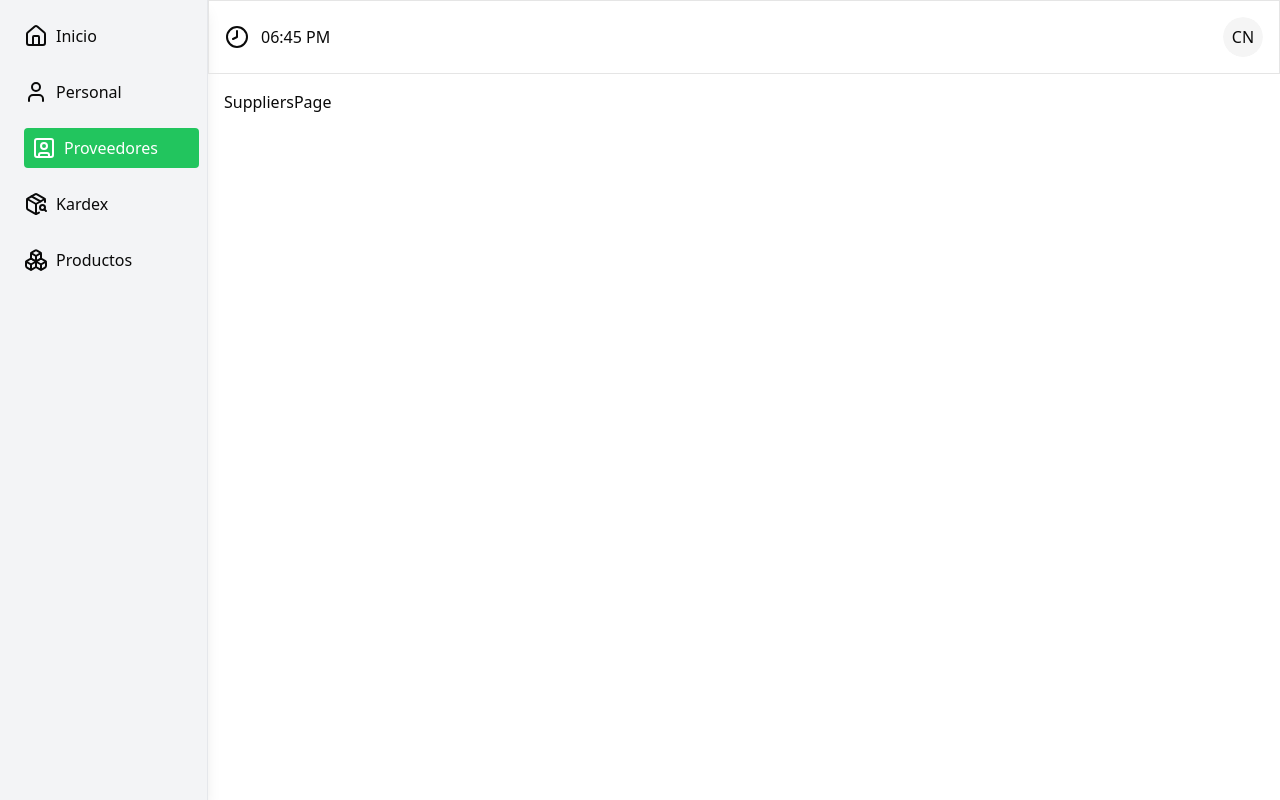
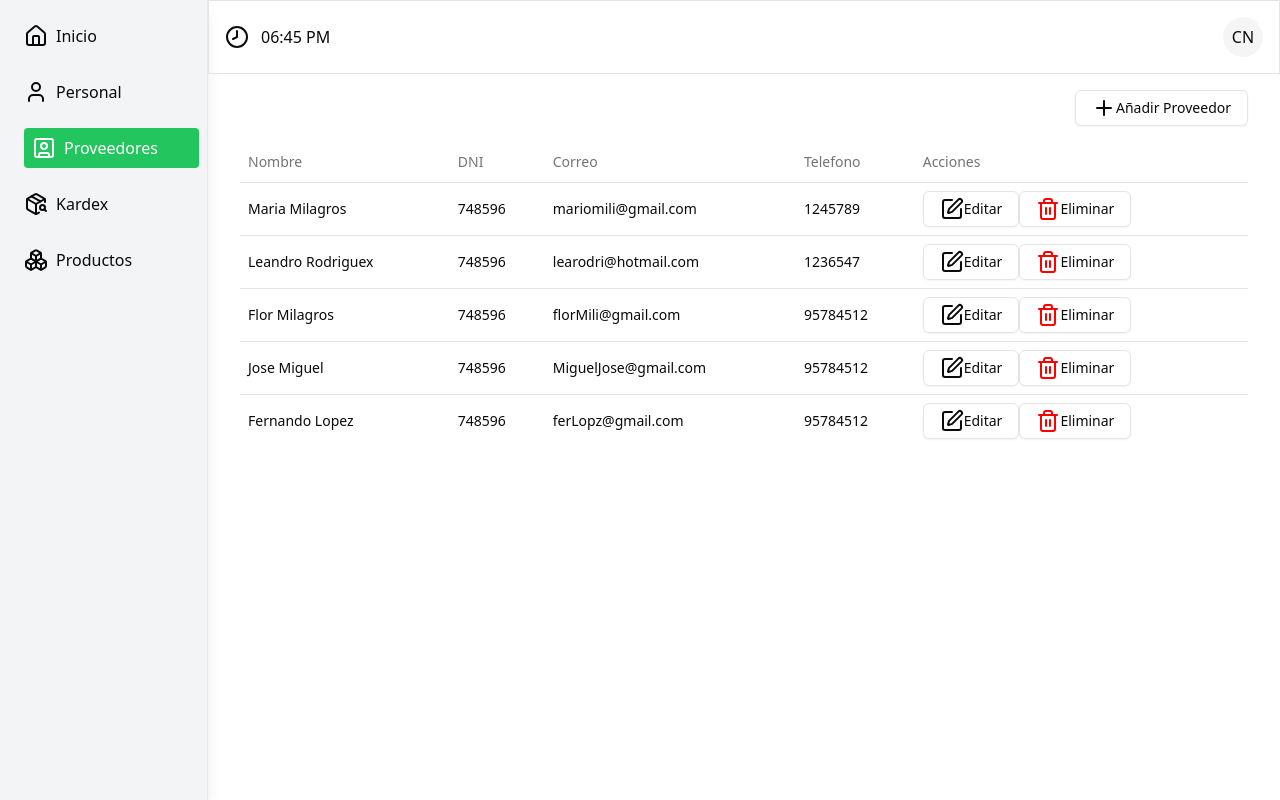
Before and after one commit to SystemInventory/front-inventary, a React (Vite) app: page /suppliers in a window 1280 px wide. Built offline with nearby package versions, Linux system fonts and the light colour scheme.

Commit message:
feat:Create Page Suppliers

```diff
--- a/src/components/ButtonForm.jsx
+++ b/src/components/ButtonForm.jsx
@@ -1,7 +1,6 @@
 import { useEffect, useState } from "react";
 import { useForm } from "react-hook-form";
 import { zodResolver } from "@hookform/resolvers/zod";
-import { z } from "zod";
 import {
   Dialog,
   DialogContent,
@@ -42,6 +41,7 @@ export const ButtonForm = ({editData,setEditData}) => {
       setIsDialogOpen(true);
     }
   }, [editData, setValue]);
+
   const onSubmit = (data) => {
     if (editData) {
       editPersonal({ ...data, id: editData.id });
--- /dev/null
+++ b/src/components/ButtonSupplierForm.jsx
@@ -0,0 +1,122 @@
+import { suppliersFormSchema } from "@/lib/zod-validations/suppliersFormSchema";
+import { useSupplierStore } from "@/stores/useSupplierStore";
+import { zodResolver } from "@hookform/resolvers/zod";
+import { useEffect, useState } from "react";
+import { useForm } from "react-hook-form";
+import {
+  Dialog,
+  DialogContent,
+  DialogFooter,
+  DialogHeader,
+  DialogTitle,
+  DialogTrigger,
+} from "@/components/ui/dialog";
+import { Plus } from "lucide-react";
+import { Button, Input, Label } from "./ui";
+
+export const ButtonSupplierForm = ({editData,setEditData}) => {
+  const addSupplier = useSupplierStore((state) => state.addSupplier);
+  const editSupplier = useSupplierStore((state) => state.editSupplier);
+  const [isDialogOpen, setIsDialogOpen] = useState(false);
+  const {
+    register,
+    handleSubmit,
+    reset,
+    setValue,
+    formState: { errors },
+  } = useForm({
+    resolver:zodResolver(suppliersFormSchema)
+  });
+  useEffect(() => {
+      if(editData){
+        setValue("name",editData.name)
+        setValue("dni",editData.dni)
+        setValue("email",editData.email)
+        setValue("phone",editData.phone)
+        setIsDialogOpen(true)
+      }
+  }, [editData,setValue])
+
+ const onSubmit=(data)=>{
+   if(editData){
+    editSupplier({...data, id:editData.id})
+    setEditData(null)
+   }else{
+    addSupplier({...data,id:Date.now()})
+   }
+   reset()
+   setIsDialogOpen(false)
+ }
+  return  <div className="flex justify-end mb-4">
+  <Dialog open={isDialogOpen} onOpenChange={setIsDialogOpen}>
+    <DialogTrigger asChild>
+      <Button variant="outline" onClick={() => setIsDialogOpen(true)}>
+        <Plus /> Añadir Proveedor
+      </Button>
+    </DialogTrigger>
+    <DialogContent className="border border-red-700">
+      <DialogHeader>
+        <DialogTitle>{editData ? "Editar Personal" : "Agregar Nuevo Personal"}</DialogTitle>
+      </DialogHeader>
+      <form onSubmit={handleSubmit(onSubmit)}>
+        <div className="grid grid-cols-2 gap-10 py-4">
+          <div className="flex flex-col gap-4">
+            <div className="grid grid-cols-4 items-center gap-16">
+              <Label htmlFor="invoice" className="text-right">
+                Nombre
+              </Label>
+              <Input
+                id="name"
+                {...register("name")}
+                className="col-span-3"
+              />
+              {errors.name && <p>{errors.name.message}</p>}
+            </div>
+
+            <div className="grid grid-cols-4 items-center gap-16">
+              <Label htmlFor="paymentStatus" className="text-right">
+                DNI
+              </Label>
+              <Input
+                id="dni"
+                {...register("dni")}
+                className="col-span-3"
+              />
+              {errors.dni && <p>{errors.dni.message}</p>}
+            </div>
+          </div>
+
+          <div className="flex flex-col gap-4">
+            <div className="grid grid-cols-4 items-center gap-16">
+              <Label htmlFor="totalAmount" className="text-right">
+                Correo
+              </Label>
+              <Input
+                id="email"
+                {...register("email")}
+                className="col-span-3"
+              />
+              {errors.email && <p>{errors.email.message}</p>}
+            </div>
+
+            <div className="grid grid-cols-4 items-center gap-16">
+              <Label htmlFor="paymentMethod" className="text-right">
+                Telefono
+              </Label>
+              <Input
+                id="phone"
+                {...register("phone")}
+                className="col-span-3"
+              />
+              {errors.phone && <p>{errors.phone.message}</p>}
+            </div>
+          </div>
+        </div>
+        <DialogFooter>
+          <Button type="submit">Guardar Cambios</Button>
+        </DialogFooter>
+      </form>
+    </DialogContent>
+  </Dialog>
+</div>;
+};
--- /dev/null
+++ b/src/components/SuppliersTable.jsx
@@ -0,0 +1,53 @@
+import {
+  Button,
+  Table,
+  TableBody,
+  TableCell,
+  TableHead,
+  TableHeader,
+  TableRow,
+} from "./ui";
+import { SquarePen, Trash2 } from "lucide-react";
+import { useSupplierStore } from "@/stores/useSupplierStore";
+
+export const SuppliersTable = ({ suppliers, setEditData }) => {
+  const deleteSupplier = useSupplierStore((state) => state.deleteSupplier);
+  return (
+    <div className="overflow-hidden">
+      <Table className="min-w-full divide-y divide-gray-200">
+        <TableHeader>
+          <TableRow>
+            <TableHead>Nombre</TableHead>
+            <TableHead>DNI</TableHead>
+            <TableHead>Correo</TableHead>
+            <TableHead>Telefono</TableHead>
+            <TableHead>Acciones</TableHead>
+          </TableRow>
+        </TableHeader>
+        <TableBody>
+          {suppliers.map((suppier) => (
+            <TableRow key={suppier.id}>
+              <TableCell>{suppier.name}</TableCell>
+              <TableCell>{suppier.dni}</TableCell>
+              <TableCell>{suppier.email}</TableCell>
+              <TableCell>{suppier.phone}</TableCell>
+              <TableCell>
+                <Button variant="outline" onClick={() => setEditData(suppier)}>
+                  <SquarePen />
+                  <span className="hidden sm:inline">Editar</span>
+                </Button>
+                <Button
+                  variant="outline"
+                  onClick={() => deleteSupplier(suppier.id)}
+                >
+                  <Trash2 color="red" />
+                  <span className="hidden sm:inline">Eliminar</span>
+                </Button>
+              </TableCell>
+            </TableRow>
+          ))}
+        </TableBody>
+      </Table>
+    </div>
+  );
+};
--- /dev/null
+++ b/src/data/suppliers.js
@@ -0,0 +1,37 @@
+export const suppliers = [
+  {
+    id:1,
+    name: "Maria Milagros",
+    dni: "748596",
+    email: "mariomili@gmail.com",
+    phone: "1245789",
+  },
+  {
+    id:2,
+    name: "Leandro Rodriguex",
+    dni: "748596",
+    email: "learodri@hotmail.com",
+    phone: "1236547",
+  },
+  {
+    id:3,
+    name: "Flor Milagros",
+    dni: "748596",
+    email: "florMili@gmail.com",
+    phone: "95784512",
+  },
+  {
+    id:4,
+    name: "Jose Miguel",
+    dni: "748596",
+    email: "MiguelJose@gmail.com",
+    phone: "95784512",
+  },
+  {
+    id:5,
+    name: "Fernando Lopez",
+    dni: "748596",
+    email: "ferLopz@gmail.com",
+    phone: "95784512",
+  },
+]
--- /dev/null
+++ b/src/lib/zod-validations/suppliersFormSchema.js
@@ -0,0 +1,8 @@
+import { z } from "zod";
+
+export const suppliersFormSchema = z.object({
+  name:z.string().min(1,"El nombre es requerido"),
+  dni:z.string().min(1,"El DNI es requerido"),
+  email:z.string().min(1,"El email es requerido"),
+  phone:z.string().min(1,"El telefono es requerido"),
+});
--- a/src/pages/SuppliersPage.jsx
+++ b/src/pages/SuppliersPage.jsx
@@ -1,5 +1,29 @@
+import { ButtonSupplierForm } from "@/components/ButtonSupplierForm";
+import { SuppliersTable } from "@/components/SuppliersTable";
+import { TableSkeleton } from "@/components/TableSkeleton";
+import { useSupplierStore } from "@/stores/useSupplierStore";
+import { useEffect, useState } from "react";
+
 export const SuppliersPage = () => {
+  const suppliers = useSupplierStore((state) => state.supplier )
+  const [isLoading,setIsLoading] = useState(true)
+  const [editData, setEditData] = useState(null);
+
+  useEffect(() => {
+    setTimeout(() => {
+      setIsLoading(false);
+    }, 2000);
+  }, []);
   return (
-    <div>SuppliersPage</div>
-  )
-}
+    <div className="container mx-auto px-4">
+      <ButtonSupplierForm editData={editData} setEditData={setEditData} />
+      {isLoading?(
+        <TableSkeleton/>
+      ):
+      (
+        <SuppliersTable suppliers={suppliers} setEditData={setEditData} />
+      )
+      }
+    </div>
+  );
+};
--- /dev/null
+++ b/src/stores/useSupplierStore.js
@@ -0,0 +1,18 @@
+import { suppliers as supplier } from "@/data/suppliers";
+import { create } from "zustand";
+
+export const useSupplierStore = create((set) => ({
+  supplier: supplier,
+  addSupplier: (newSupplier) =>
+    set((state) => ({ supplier: [...state.supplier, newSupplier] })),
+  editSupplier: (updateSupplier) =>
+    set((state) => ({
+      supplier: state.supplier.map((person) =>
+        person.id === updateSupplier.id ? updateSupplier : person
+      ),
+    })),
+  deleteSupplier: (id) =>
+    set((state) => ({
+      supplier: state.supplier.filter((person) => person.id !== id),
+    })),
+}));
```
